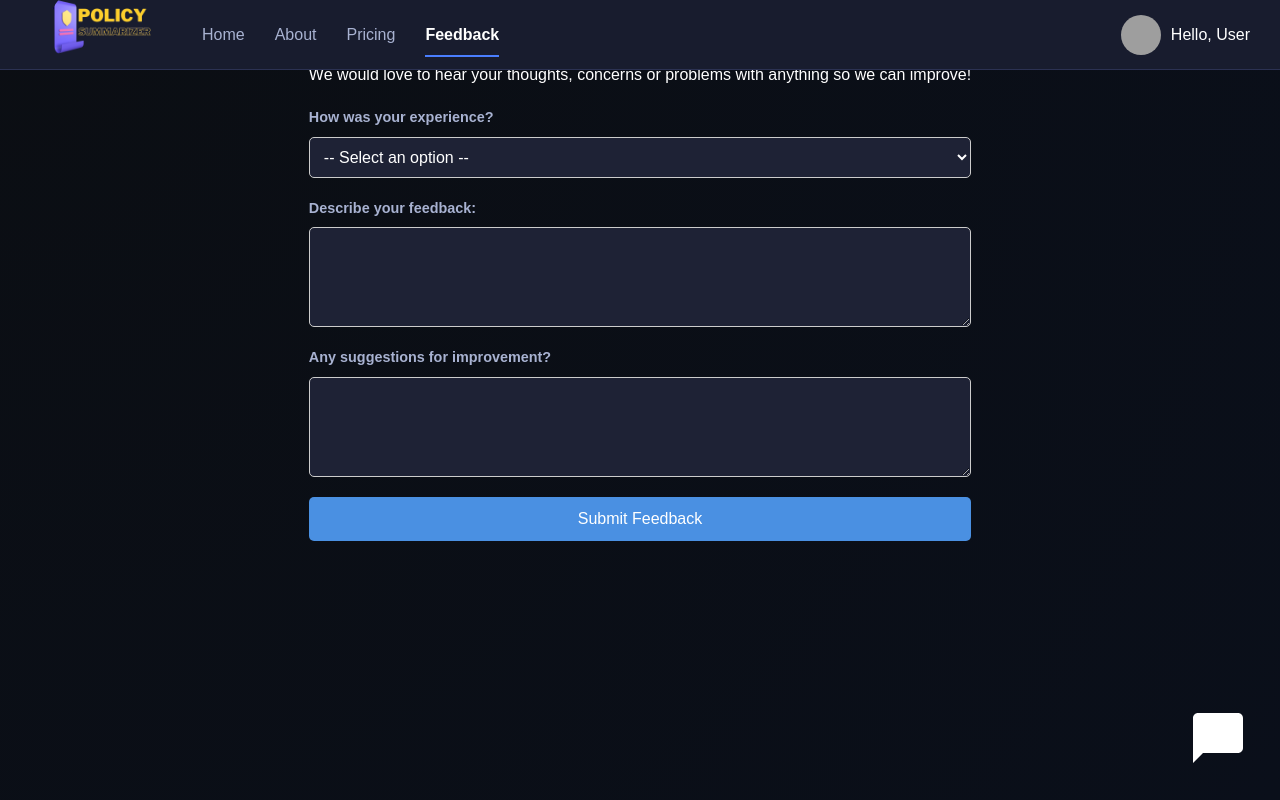
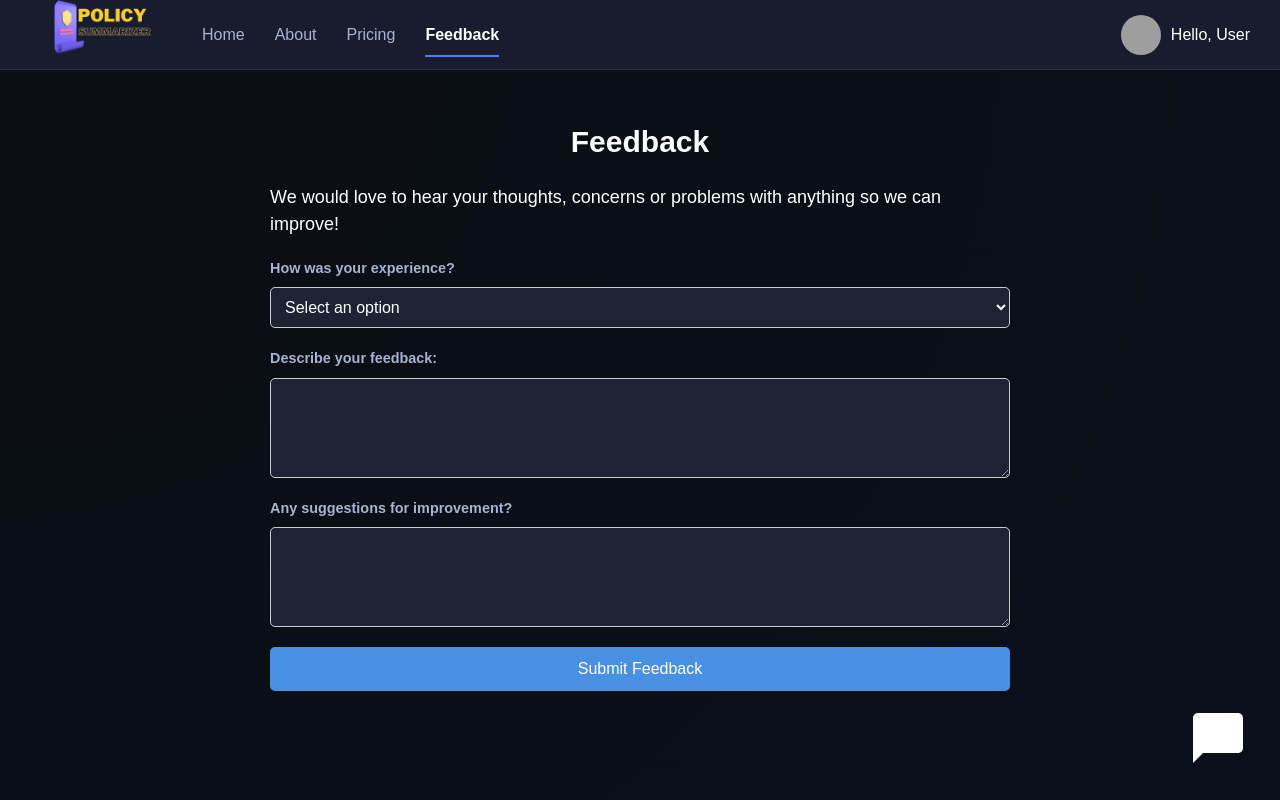
Before and after one commit to Ro706/project_policy, a React (Vite) app: page /feedback in a window 1280 px wide. Built offline with nearby package versions, Linux system fonts and the light colour scheme; no server answers; sample sign-in values are in the browser's storage; grey boxes are pictures that could not be loaded.

Commit message:
update [18-11-2025] updated the UI in about section, feedback page

```diff
--- a/src/feedback.css
+++ b/src/feedback.css
@@ -2,7 +2,19 @@
   padding: 30px;
   color: white;
   max-width: 800px;
-  margin-top: -220px;
+  margin-top: 10px;
+}
+
+.feedback-container h2{
+  text-align: center;
+  margin-bottom: 20px;
+  font-weight: 700;
+  font-size: 30px;
+}
+
+.feedback-container p {
+  text-align: left;
+  font-size: 18px;
 }
 @media screen  and (max-width: 600px) {
   .feedback-container {
--- a/src/pages/About.jsx
+++ b/src/pages/About.jsx
@@ -35,7 +35,8 @@ const features = [
 
 const styles = {
   page: {
-    background: 'linear-gradient(180deg, #0f1724 0%, #081027 100%)',
+    marginTop: 200,
+    // background: 'linear-gradient(180deg, #0f1724 0%, #081027 100%)',
     color: '#E6EEF8',
     minHeight: '100vh',
     padding: '48px 20px',
@@ -53,6 +54,7 @@ const styles = {
   },
   title: {
     fontSize: 36,
+    fontWeight: 700,
     lineHeight: 1.05,
     margin: 0,
     color: '#FFFFFF'
--- a/src/pages/Feedback.jsx
+++ b/src/pages/Feedback.jsx
@@ -53,7 +53,7 @@ const Feedback = () => {
             onChange={(e) => setExperience(e.target.value)}
             required
           >
-            <option value="">-- Select an option --</option>
+            <option value="">Select an option</option>
             <option value="Excellent">Excellent</option>
             <option value="Good">Good</option>
             <option value="Average">Average</option>
--- a/src/pricing.css
+++ b/src/pricing.css
@@ -1,6 +1,7 @@
 .pricing-container {
+  margin-top: 180px;
   padding: 4rem 2rem;
-  background-color: #121212; /* Dark background */
+  /* background-color: 181c2e; Dark background */
   color: #f0f0f0;
   min-height: calc(100vh - 80px); /* Adjust for navbar height */
   display: flex;
```
